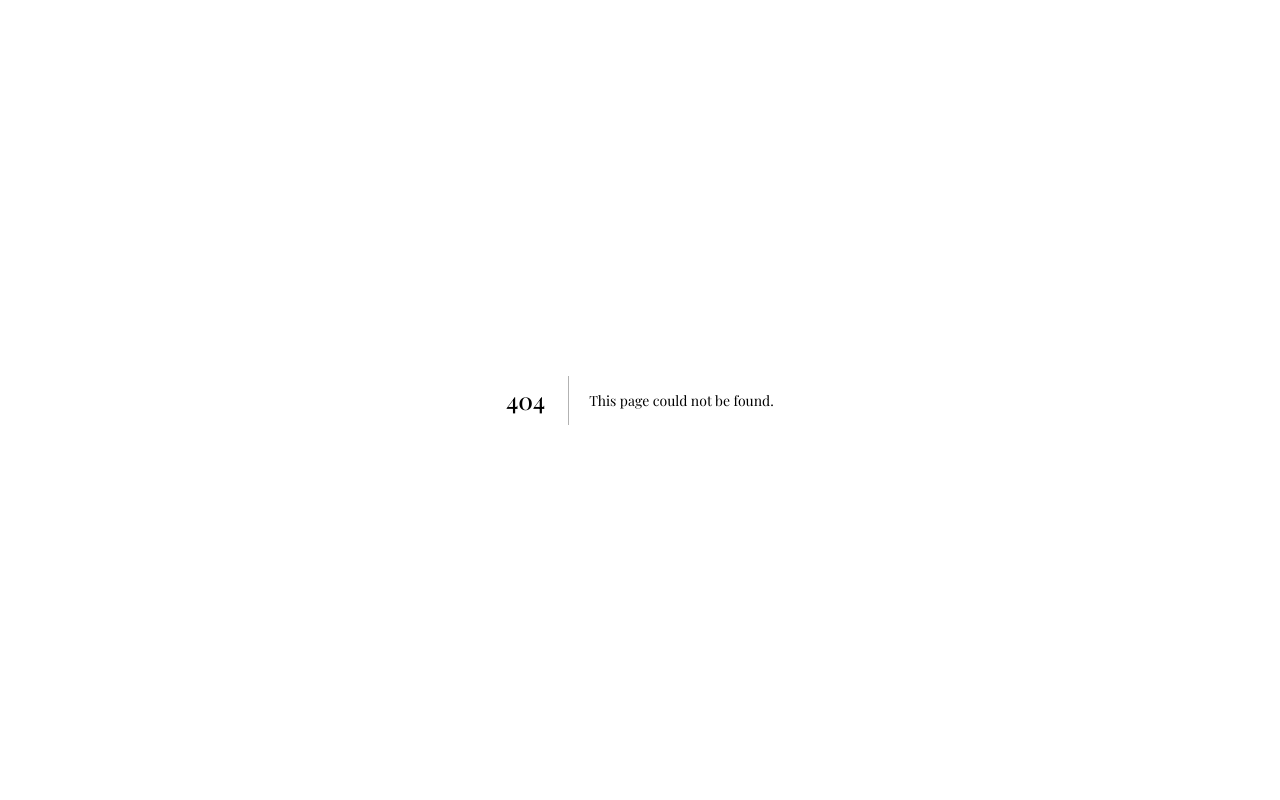
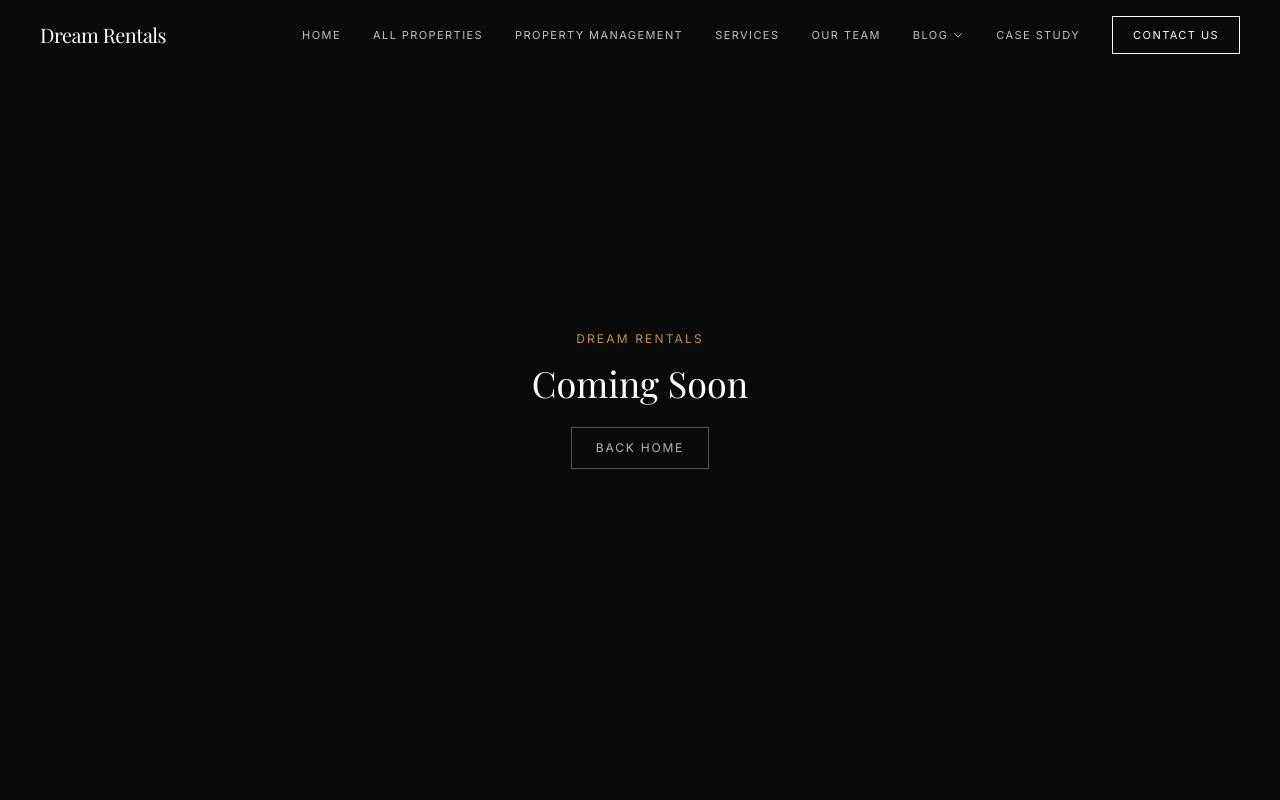
Before and after one commit to theplymouthchicago/dream-rentals-web, a Next.js app: page /blog in a window 1280 px wide. Before the commit this address had no page. Shown: the top 800 px of the page. Built offline with nearby package versions, Linux system fonts and the light colour scheme; a web font is replaced by a local one.

Commit message:
feat: full navbar with all tabs — Home, All Properties, Property Management, Services, Our Team, Blog (dropdown), Case Study, Contact Us

```diff
--- /dev/null
+++ b/app/blog/page.tsx
@@ -0,0 +1,10 @@
+import Link from "next/link";
+export default function Page() {
+  return (
+    <div className="min-h-screen bg-dr-black flex flex-col items-center justify-center text-center px-6">
+      <p className="text-dr-gold text-xs uppercase tracking-[0.18em] font-body mb-4">Dream Rentals</p>
+      <h1 className="font-display text-4xl text-white mb-6">Coming Soon</h1>
+      <Link href="/" className="border border-white/30 text-white/70 text-xs uppercase tracking-[0.15em] px-6 py-3 font-body hover:border-white hover:text-white transition-all">Back Home</Link>
+    </div>
+  );
+}
--- /dev/null
+++ b/app/case-study/page.tsx
@@ -0,0 +1,10 @@
+import Link from "next/link";
+export default function Page() {
+  return (
+    <div className="min-h-screen bg-dr-black flex flex-col items-center justify-center text-center px-6">
+      <p className="text-dr-gold text-xs uppercase tracking-[0.18em] font-body mb-4">Dream Rentals</p>
+      <h1 className="font-display text-4xl text-white mb-6">Coming Soon</h1>
+      <Link href="/" className="border border-white/30 text-white/70 text-xs uppercase tracking-[0.15em] px-6 py-3 font-body hover:border-white hover:text-white transition-all">Back Home</Link>
+    </div>
+  );
+}
--- /dev/null
+++ b/app/our-team/page.tsx
@@ -0,0 +1,10 @@
+import Link from "next/link";
+export default function Page() {
+  return (
+    <div className="min-h-screen bg-dr-black flex flex-col items-center justify-center text-center px-6">
+      <p className="text-dr-gold text-xs uppercase tracking-[0.18em] font-body mb-4">Dream Rentals</p>
+      <h1 className="font-display text-4xl text-white mb-6">Coming Soon</h1>
+      <Link href="/" className="border border-white/30 text-white/70 text-xs uppercase tracking-[0.15em] px-6 py-3 font-body hover:border-white hover:text-white transition-all">Back Home</Link>
+    </div>
+  );
+}
--- /dev/null
+++ b/app/property-management/page.tsx
@@ -0,0 +1,10 @@
+import Link from "next/link";
+export default function Page() {
+  return (
+    <div className="min-h-screen bg-dr-black flex flex-col items-center justify-center text-center px-6">
+      <p className="text-dr-gold text-xs uppercase tracking-[0.18em] font-body mb-4">Dream Rentals</p>
+      <h1 className="font-display text-4xl text-white mb-6">Coming Soon</h1>
+      <Link href="/" className="border border-white/30 text-white/70 text-xs uppercase tracking-[0.15em] px-6 py-3 font-body hover:border-white hover:text-white transition-all">Back Home</Link>
+    </div>
+  );
+}
--- a/components/Navbar.tsx
+++ b/components/Navbar.tsx
@@ -1,77 +1,136 @@
 "use client";
-import { useState, useEffect } from "react";
+import { useState, useEffect, useRef } from "react";
 import Link from "next/link";
 
-const links = [
-  { href: "/properties", label: "All Properties" },
-  { href: "/services",   label: "Services" },
-  { href: "/about",      label: "About" },
-  { href: "/contact",    label: "Contact" },
-];
 
 export function Navbar() {
-  const [scrolled, setScrolled] = useState(false);
-  const [open, setOpen] = useState(false);
+  const [scrolled, setScrolled]   = useState(false);
+  const [open, setOpen]           = useState(false);
+  const [blogOpen, setBlogOpen]   = useState(false);
+  const blogRef                   = useRef<HTMLDivElement>(null);
 
   useEffect(() => {
-    const fn = () => setScrolled(window.scrollY > 40);
-    window.addEventListener("scroll", fn, { passive: true });
-    return () => window.removeEventListener("scroll", fn);
+    const onScroll = () => setScrolled(window.scrollY > 40);
+    window.addEventListener("scroll", onScroll, { passive: true });
+    return () => window.removeEventListener("scroll", onScroll);
   }, []);
+
+  useEffect(() => {
+    const handler = (e: MouseEvent) => {
+      if (blogRef.current && !blogRef.current.contains(e.target as Node)) {
+        setBlogOpen(false);
+      }
+    };
+    document.addEventListener("mousedown", handler);
+    return () => document.removeEventListener("mousedown", handler);
+  }, []);
+
+  const textColor = scrolled ? "text-dr-muted" : "text-white/75";
+  const hoverColor = "hover:text-dr-gold";
 
   return (
     <header className={`fixed top-0 left-0 right-0 z-50 transition-all duration-500 ${
       scrolled ? "bg-white border-b border-dr-border" : "bg-transparent"
     }`}>
-      <nav className="max-w-container mx-auto px-6 md:px-10 flex items-center justify-between h-16 md:h-20">
+      <nav className="max-w-[1400px] mx-auto px-6 md:px-10 flex items-center justify-between h-16 md:h-[70px]">
+
         {/* Logo */}
-        <Link href="/" className={`font-display text-xl tracking-tight transition-colors duration-300 ${scrolled ? "text-dr-black" : "text-white"}`}>
+        <Link href="/"
+          className={`font-display text-xl tracking-tight transition-colors duration-300 shrink-0 ${
+            scrolled ? "text-dr-black" : "text-white"
+          }`}>
           Dream Rentals
         </Link>
 
-        {/* Desktop links */}
-        <div className="hidden md:flex items-center gap-8">
-          {links.map(l => (
+        {/* Desktop nav */}
+        <div className="hidden lg:flex items-center gap-6 xl:gap-8">
+          {[
+            { href: "/",                    label: "Home" },
+            { href: "/properties",          label: "All Properties" },
+            { href: "/property-management", label: "Property Management" },
+            { href: "/services",            label: "Services" },
+            { href: "/our-team",            label: "Our Team" },
+          ].map(l => (
             <Link key={l.href} href={l.href}
-              className={`text-label uppercase tracking-[0.15em] font-body transition-colors duration-300 hover:text-dr-gold ${
-                scrolled ? "text-dr-muted" : "text-white/75"
-              }`}>
+              className={`text-[11px] uppercase tracking-[0.13em] font-body transition-colors duration-200 ${textColor} ${hoverColor}`}>
               {l.label}
             </Link>
           ))}
+
+          {/* Blog dropdown */}
+          <div className="relative" ref={blogRef}>
+            <button
+              onClick={() => setBlogOpen(v => !v)}
+              className={`flex items-center gap-1 text-[11px] uppercase tracking-[0.13em] font-body transition-colors duration-200 ${textColor} ${hoverColor}`}>
+              Blog
+              <svg className={`w-3 h-3 transition-transform duration-200 ${blogOpen ? "rotate-180" : ""}`}
+                fill="none" viewBox="0 0 24 24" stroke="currentColor" strokeWidth={2}>
+                <path strokeLinecap="round" strokeLinejoin="round" d="M19 9l-7 7-7-7" />
+              </svg>
+            </button>
+            {blogOpen && (
+              <div className="absolute top-full left-0 mt-3 w-36 bg-white border border-dr-border shadow-lg z-50">
+                <Link href="/blog" onClick={() => setBlogOpen(false)}
+                  className="block px-4 py-3 text-[11px] uppercase tracking-[0.13em] font-body text-dr-muted hover:text-dr-gold hover:bg-dr-cream transition-colors duration-150">
+                  All Posts
+                </Link>
+                <Link href="/case-study" onClick={() => setBlogOpen(false)}
+                  className="block px-4 py-3 text-[11px] uppercase tracking-[0.13em] font-body text-dr-muted hover:text-dr-gold hover:bg-dr-cream transition-colors duration-150 border-t border-dr-border">
+                  Case Study
+                </Link>
+              </div>
+            )}
+          </div>
+
+          <Link href="/case-study"
+            className={`text-[11px] uppercase tracking-[0.13em] font-body transition-colors duration-200 ${textColor} ${hoverColor}`}>
+            Case Study
+          </Link>
+
           <Link href="/contact"
-            className={`text-label uppercase tracking-[0.15em] font-body border px-5 py-3 transition-all duration-300 ${
+            className={`text-[11px] uppercase tracking-[0.13em] font-body border px-5 py-2.5 transition-all duration-300 ${
               scrolled
                 ? "border-dr-black text-dr-black hover:bg-dr-black hover:text-white"
                 : "border-white text-white hover:bg-white hover:text-dr-black"
             }`}>
-            Book Now
+            Contact Us
           </Link>
         </div>
 
         {/* Mobile burger */}
-        <button className="md:hidden p-2" onClick={() => setOpen(!open)} aria-label="Menu">
-          <div className={`w-6 flex flex-col gap-1.5 transition-all ${open ? "opacity-0" : ""}`}>
-            <span className={`h-px w-full ${scrolled ? "bg-dr-black" : "bg-white"}`} />
-            <span className={`h-px w-4 ${scrolled ? "bg-dr-black" : "bg-white"}`} />
-            <span className={`h-px w-full ${scrolled ? "bg-dr-black" : "bg-white"}`} />
+        <button className="lg:hidden p-2" onClick={() => setOpen(!open)} aria-label="Menu">
+          <div className="w-6 flex flex-col gap-1.5">
+            <span className={`h-px w-full transition-all duration-300 ${
+              open ? "rotate-45 translate-y-2" : ""
+            } ${scrolled ? "bg-dr-black" : "bg-white"}`} />
+            <span className={`h-px transition-all duration-300 ${
+              open ? "opacity-0 w-0" : "w-4"
+            } ${scrolled ? "bg-dr-black" : "bg-white"}`} />
+            <span className={`h-px w-full transition-all duration-300 ${
+              open ? "-rotate-45 -translate-y-2" : ""
+            } ${scrolled ? "bg-dr-black" : "bg-white"}`} />
           </div>
         </button>
       </nav>
 
       {/* Mobile menu */}
       {open && (
-        <div className="md:hidden bg-dr-black px-6 py-8 flex flex-col gap-6">
-          {links.map(l => (
+        <div className="lg:hidden bg-dr-black border-t border-white/10 px-6 py-8 flex flex-col gap-5">
+          {[
+            { href: "/",                    label: "Home" },
+            { href: "/properties",          label: "All Properties" },
+            { href: "/property-management", label: "Property Management" },
+            { href: "/services",            label: "Services" },
+            { href: "/our-team",            label: "Our Team" },
+            { href: "/blog",                label: "Blog" },
+            { href: "/case-study",          label: "Case Study" },
+            { href: "/contact",             label: "Contact Us" },
+          ].map(l => (
             <Link key={l.href} href={l.href} onClick={() => setOpen(false)}
-              className="text-white/80 text-label uppercase tracking-[0.15em] font-body hover:text-dr-gold transition-colors">
+              className="text-white/65 text-[11px] uppercase tracking-[0.15em] font-body hover:text-dr-gold transition-colors duration-150">
               {l.label}
             </Link>
           ))}
-          <Link href="/contact" onClick={() => setOpen(false)}
-            className="btn-gold self-start mt-2">
-            Book Now
-          </Link>
         </div>
       )}
     </header>
```
